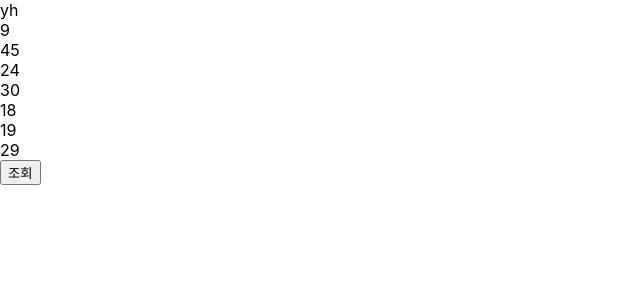
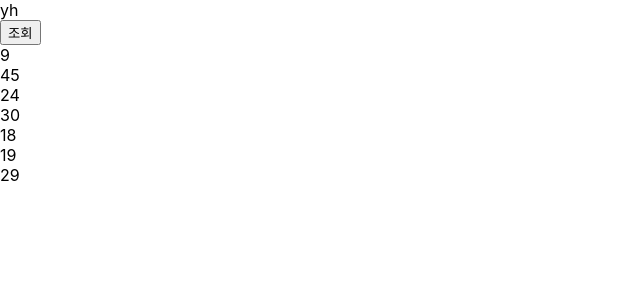
Before and after one commit to SettingRhino/helloreact, a React (Create React App) app in the folder helloreact/: page / in a window 1280 px wide. Both pictures are taken after a click on the button "조회". Shown: the top 300 px of the page, without its empty margins (0-640 px from the left). Built offline with nearby package versions, Linux system fonts and the light colour scheme.

Commit message:
배열로 컴포넌트 보내기

```diff
--- a/helloreact/src/TJLotto.js
+++ b/helloreact/src/TJLotto.js
@@ -1,7 +1,9 @@
 import React, {useState} from "react"
+import TJLottoBall from "./TJLottoBall"
 
 const TJLotto = (props)=>{
-    const [lottonumbers,setLottoNumbers]= useState([])
+  //  const [lottonumbers,setLottoNumbers]= useState([])
+    const [lottoball,setLottoball]=useState([])
   //  const [lottoAPI,setLottoAPI]=useState("")
     const handlesearchlotto=(e)=>{
         const templottos=[]
@@ -11,37 +13,16 @@ const TJLotto = (props)=>{
                 templottos.push(n)
             }
         }
-        setLottoNumbers(templottos.concat())
+        setLottoball(templottos.map((num)=>{
+          return(<TJLottoBall lottonumber={num}/>)
+        }).concat())
     }
-  /*  const  callApi = (e) => {
-        e.preventDefault()
-        //
-        fetch("https://www.dhlottery.co.kr/common.do?method=getLottoNumber&drwNo=903",{
-          mode: 'cors',
-          headers:{
-            'Access-Control-Allow-Origin':'*'
-          }
-        })
-            .then(res => res.json())
-            .then(json => {
-                setLottoAPI(json.toString())
-            })
-    }*/
-
-
 
     return (//ListItems를 하위로 만들어준다.=>props로 배열을 넘겨주면 ListItem은 Item을 그만큼 만들어줌
-    <div>
-        <div>{lottonumbers[0]}</div>
-        <div>{lottonumbers[1]}</div>
-        <div>{lottonumbers[2]}</div>
-        <div>{lottonumbers[3]}</div>
-        <div>{lottonumbers[4]}</div>
-        <div>{lottonumbers[5]}</div>
-        <div>{lottonumbers[6]}</div>
+        <div>
         <button onClick={handlesearchlotto}>조회</button>
-
-    </div>
-)
+        <div>{lottoball}</div>
+        </div>
+      )
 }
 export default TJLotto
--- /dev/null
+++ b/helloreact/src/TJLottoBall.js
@@ -0,0 +1,9 @@
+import React from "react"
+
+const TJLottoBall =(props)=>{
+  return (
+    <div>{props.lottonumber}</div>
+  )
+}
+
+export default TJLottoBall
```
